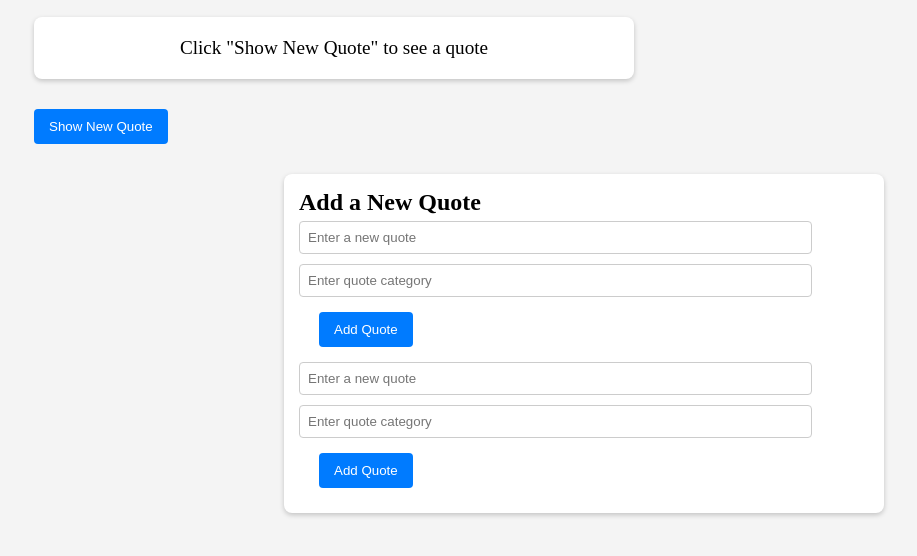
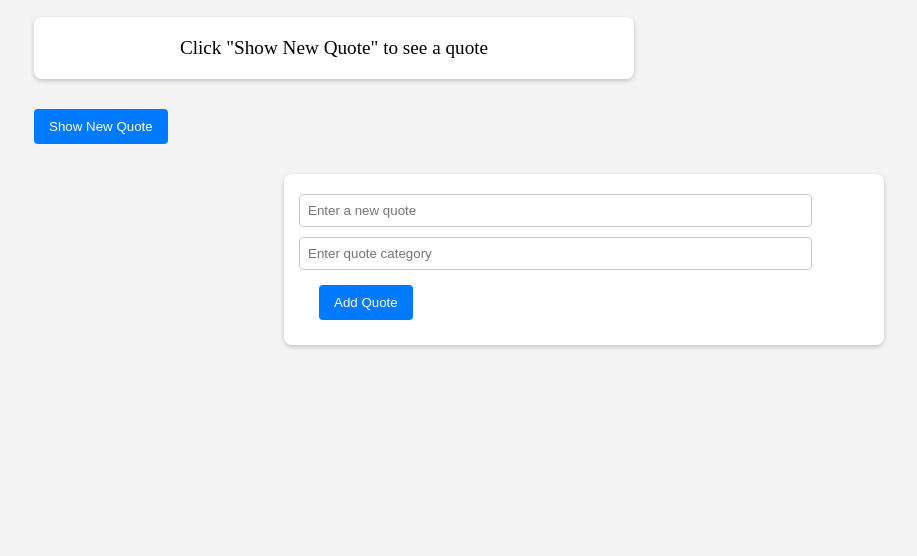
Before and after one commit to Mohamed-Gaber53/alx_fe_javascript, a plain HTML site: page dom-manipulation/index.html in a window 1280 px wide. Shown: the part 80-636 px from the top of the page, without its empty margins (56-973 px from the left). Drawn offline with Linux system fonts and the light colour scheme.

Commit message:
Update index.html

```diff
--- a/dom-manipulation/index.html
+++ b/dom-manipulation/index.html
@@ -154,10 +154,7 @@ input{
 
 
   <div class="form-container" id="container">
-    <h2>Add a New Quote</h2>
-    <input id="newQuoteText" type="text" placeholder="Enter a new quote" />
-    <input id="newQuoteCategory" type="text" placeholder="Enter quote category" />
-    <button id="addQuote">Add Quote</button>
+
   </div>
 </div>
   <script src="script.js"></script>
```
